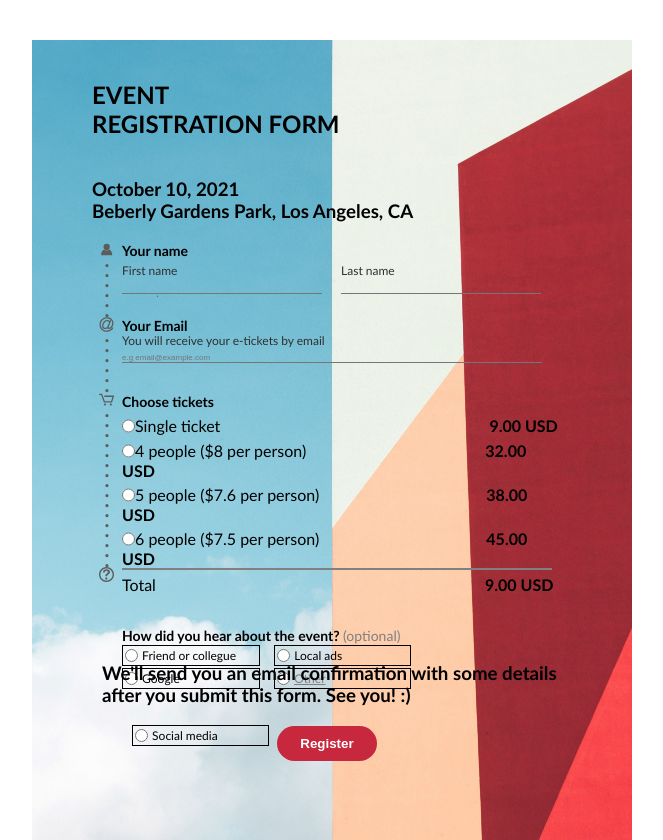
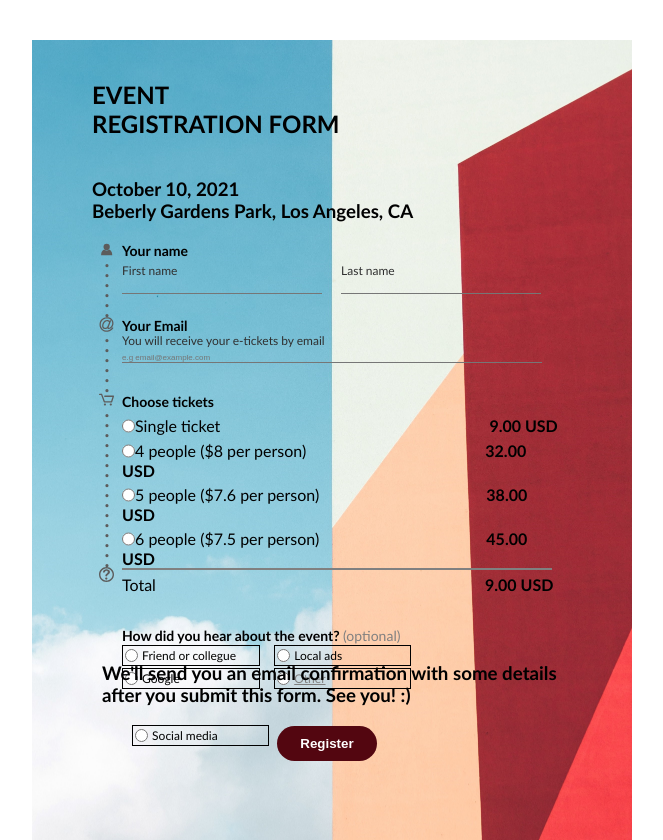
Before and after one commit to EduardButkevic/Tre-ia-u-duotis, a plain HTML site: page index.html in a window 1280 px wide. In both pictures the pointer is over the button "Register". Shown: the whole page, without its empty margins (358-1021 px from the left). Drawn offline with Linux system fonts and the light colour scheme.

Commit message:
button hover

```diff
--- a/css/main.css
+++ b/css/main.css
@@ -55,6 +55,7 @@ main {
     height: 16px;
 
 }
+
 .topline2 {
     font-size: 12px;
     font-weight: 520;
@@ -66,6 +67,7 @@ main {
     display: inline-block;
     margin-top: 5px;
 }
+
 .lastname {
     display: inline-block;
     margin-left: 15px;
@@ -79,12 +81,15 @@ main {
     border-width: 0 0 1.5px;
 
 }
+
 #nameinfo {
     margin-top: 0px;
 }
+
 #mail {
     margin-top: 20px;
 }
+
 .mailinput {
     width: 420px;
     background-color: transparent;
@@ -93,18 +98,22 @@ main {
     font-size: 8px;
     margin-top: 5px;
 }
+
 #tickets {
     margin-top: 26px;
 }
-#ticketslist  {
+
+#ticketslist {
     display: inline-block;
     width: 440px;
     margin-top: 2px;
 
 }
+
 #prices {
     display: inline-block;
 }
+
 .radiobutton {
     line-height: 10px;
     height: 20px;
@@ -117,9 +126,11 @@ main {
     text-align: right;
 
 }
+
 .radio {
     margin-top: 5px;
 }
+
 #how {
     margin-top: 33px;
 }
@@ -130,56 +141,73 @@ main {
     display: inline-block;
 
 }
+
 .mid {
     width: 137px;
     height: 80px;
     display: inline-block;
     margin-left: 10px;
 }
+
 .right {
     width: 137px;
     height: 80px;
     display: inline-block;
     margin-left: 10px;
 }
+
 .ch {
     margin-top: 5px;
 
 }
+
 .num {
     width: 110px;
     display: inline-block;
     font-size: 12px;
 }
+
 .border {
     margin-top: 2px;
     border-style: solid;
     border-width: 1px;
 
 }
+
 .radio2 {
     margin-top: 3px;
     margin-left: 2px;
 }
+
 .Friend {
     margin-top: 2px;
 }
+
 footer {
     float: left;
     margin-top: 80px;
     margin-left: 70px;
 
 }
+
 .button {
     float: left;
     margin-top: 20px;
     margin-left: 245px;
-    background-color:rgb(199, 40, 61) ;
+    background-color: rgb(199, 40, 61);
     color: white;
     font-weight: bold;
     width: 100px;
     height: 35px;
     border-radius: 50px;
     border-width: 0;
+}
 
+.button:hover {
+    background-color: rgb(83, 6, 16);
+    color: white;
 }
+
+.button:active {
+    background-color: rgb(83, 6, 16);
+}
```
